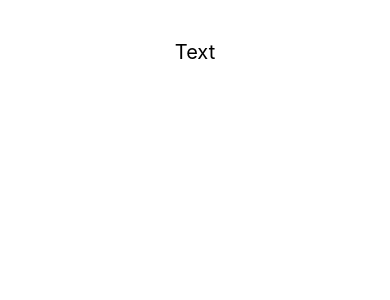
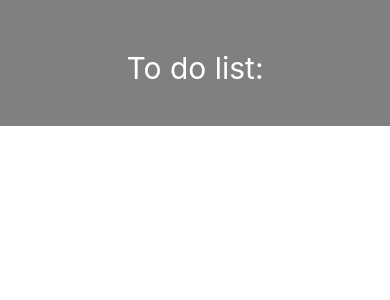
Before and after one commit to Raunaq27/MULT265-A1-Raunaq, a React Native app: screen / in a window 390 px wide. Shown: the top 300 px of the page. Built offline with nearby package versions, Linux system fonts and the light colour scheme.

Commit message:
added the heading for the main page of the app

```diff
--- a/src/App.js
+++ b/src/App.js
@@ -1,3 +1,4 @@
+<script src="http://localhost:8097" />;
 import React from 'react';
 
 import {View, Text, StyleSheet} from 'react-native';
@@ -5,19 +6,24 @@ import {View, Text, StyleSheet} from 'react-native';
 class App extends React.Component {
   render() {
     return (
-      <View>
-        <Text style={styles.centerText}>Text</Text>
+      <View style={styles.container}>
+        <Text style={styles.heading}>To do list:</Text>
       </View>
     );
   }
 }
 
 const styles = StyleSheet.create({
-  centerText: {
+  heading: {
+    fontSize: 30,
+    marginVertical: 40,
+    color: 'white',
+    margin: 10,
+    marginTop: 50,
     textAlign: 'center',
-    fontSize: 20,
-    marginHorizontal: 15,
-    marginVertical: 40,
+  },
+  container: {
+    backgroundColor: 'grey',
   },
 });
 
```
